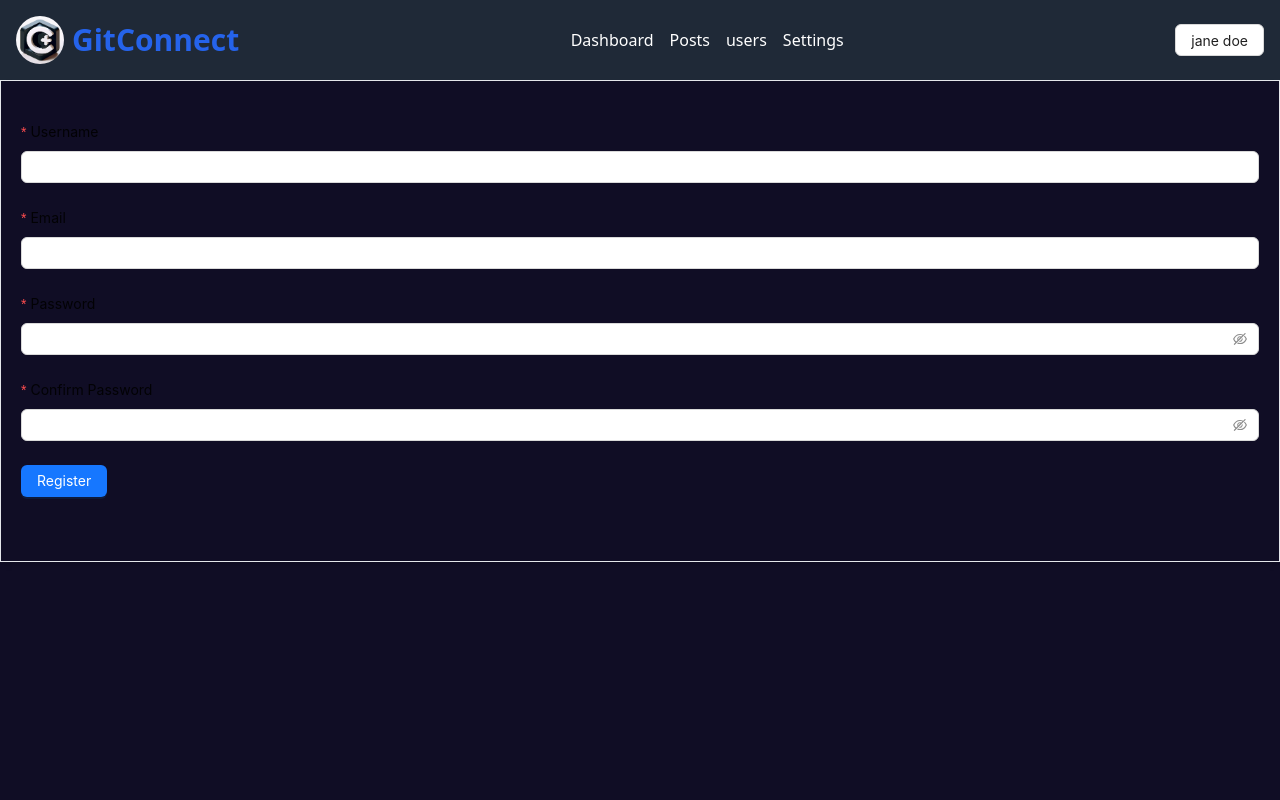
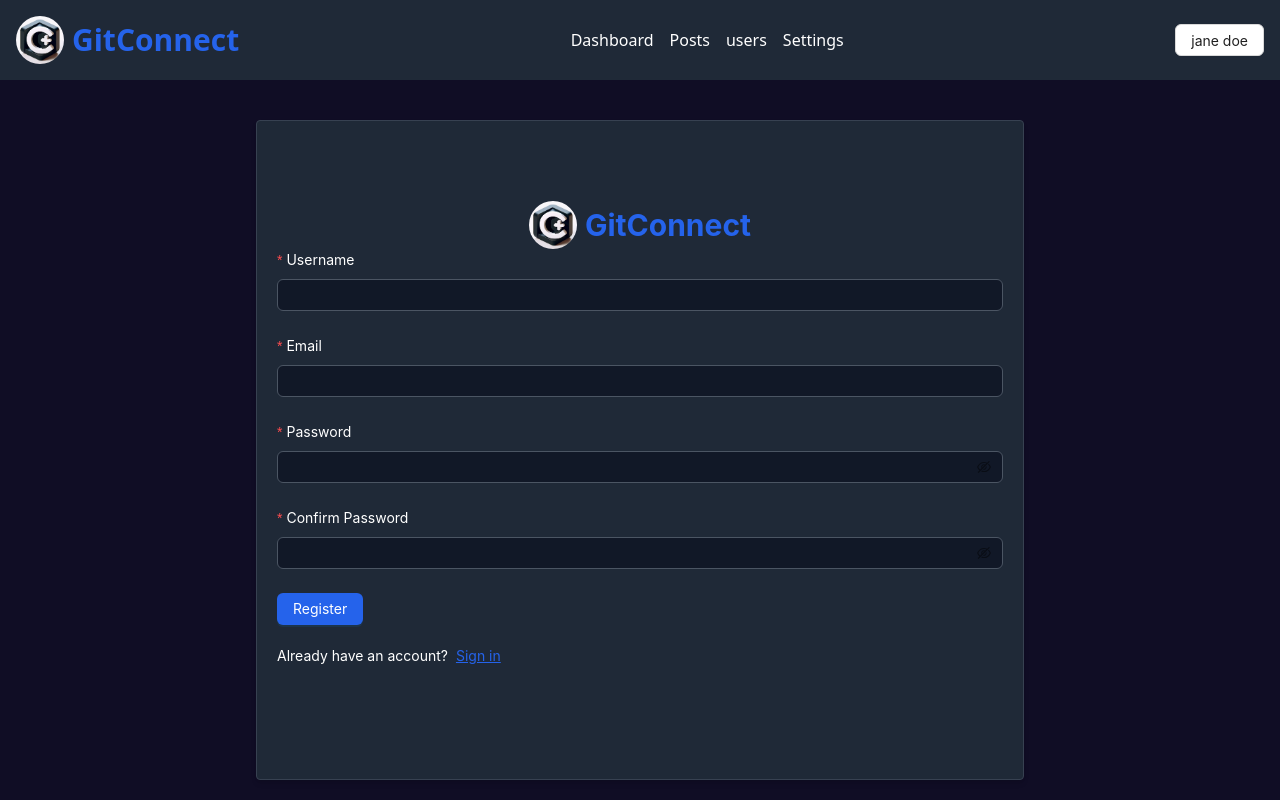
Before and after one commit to Jane49-cloud/git-connect, a Next.js app: page /signup in a window 1280 px wide. Shown: the top 800 px of the page. Built offline with nearby package versions, Linux system fonts and the light colour scheme.

Commit message:
updated Auth forms design

```diff
--- a/app/components/auth/login.tsx
+++ b/app/components/auth/login.tsx
@@ -2,6 +2,9 @@
 "use client";
 import React from "react";
 import { Form, Input, Button } from "antd";
+import Link from "next/link";
+import Image from "next/image";
+import Logo from "../../assets/logoGc.jpeg";
 
 const LoginForm: React.FC = () => {
   const [form] = Form.useForm();
@@ -12,10 +15,24 @@ const LoginForm: React.FC = () => {
   };
 
   return (
-    <Form form={form} onFinish={handleSubmit} layout="vertical" className='max-w-7xl mx-auto border  shadow-md  p-5 py-10 min-h-[60vh]'>
+    <Form
+      form={form}
+      onFinish={handleSubmit}
+      layout="vertical"
+      className="max-w-3xl mx-auto border border-gray-700 bg-gray-800 shadow-md p-5 py-20 min-h-[50vh] rounded"
+    >
+      <div className="flex items-center justify-center gap-2">
+        <Image
+          className="w-12 h-full object-cover z-10 rounded-full"
+          src={Logo}
+          alt="Hero Banner"
+        />
+
+        <h1 className="text-3xl font-bold text-blue-600">GitConnect</h1>
+      </div>
       <Form.Item
         name="email"
-        label="Email"
+        label={<span className="text-white">Email</span>}
         rules={[
           {
             required: true,
@@ -24,21 +41,31 @@ const LoginForm: React.FC = () => {
           },
         ]}
       >
-        <Input />
+        <Input className="bg-gray-900 text-white border-gray-600" />
       </Form.Item>
 
       <Form.Item
         name="password"
-        label="Password"
+        label={<span className="text-white">Password</span>}
         rules={[{ required: true, message: "Please enter your password" }]}
       >
-        <Input.Password />
+        <Input.Password className="bg-gray-900 text-white border-gray-600" />
       </Form.Item>
 
       <Form.Item>
-        <Button type="primary" htmlType="submit">
+        <Button
+          type="primary"
+          htmlType="submit"
+          className="bg-blue-600 hover:bg-blue-700"
+        >
           Login
         </Button>
+        <div className="flex gap-2 text-white py-2 mt-5">
+          <p>Do not have an account ?</p>
+          <Link href="/signup" className="text-blue-600 underline">
+            Sign up
+          </Link>
+        </div>
       </Form.Item>
     </Form>
   );
--- a/app/components/auth/register.tsx
+++ b/app/components/auth/register.tsx
@@ -2,6 +2,9 @@
 "use client";
 import React from "react";
 import { Form, Input, Button } from "antd";
+import Link from "next/link";
+import Image from "next/image";
+import Logo from "../../assets/logoGc.jpeg";
 
 const RegistrationForm: React.FC = () => {
   const [form] = Form.useForm();
@@ -16,19 +19,28 @@ const RegistrationForm: React.FC = () => {
       form={form}
       onFinish={handleSubmit}
       layout="vertical"
-      className="max-w-7xl mx-auto border  shadow-md p-5 py-10 min-h-[50vh]"
+      className="max-w-3xl mx-auto border border-gray-700 bg-gray-800 shadow-md p-5 py-20 min-h-[50vh] rounded"
     >
+      <div className="flex items-center justify-center gap-2">
+        <Image
+          className="w-12 h-full object-cover z-10 rounded-full"
+          src={Logo}
+          alt="Hero Banner"
+        />
+
+        <h1 className="text-3xl font-bold text-blue-600">GitConnect</h1>
+      </div>
       <Form.Item
         name="username"
-        label="Username"
+        label={<span className="text-white">Username</span>}
         rules={[{ required: true, message: "Please enter your username" }]}
       >
-        <Input />
+        <Input className="bg-gray-900 text-white border-gray-600" />
       </Form.Item>
 
       <Form.Item
         name="email"
-        label="Email"
+        label={<span className="text-white">Email</span>}
         rules={[
           {
             required: true,
@@ -37,20 +49,20 @@ const RegistrationForm: React.FC = () => {
           },
         ]}
       >
-        <Input />
+        <Input className="bg-gray-900 text-white border-gray-600" />
       </Form.Item>
 
       <Form.Item
         name="password"
-        label="Password"
+        label={<span className="text-white">Password</span>}
         rules={[{ required: true, message: "Please enter your password" }]}
       >
-        <Input.Password />
+        <Input.Password className="bg-gray-900 text-white border-gray-600" />
       </Form.Item>
 
       <Form.Item
         name="confirmPassword"
-        label="Confirm Password"
+        label={<span className="text-white">Confirm Password</span>}
         dependencies={["password"]}
         rules={[
           { required: true, message: "Please confirm your password" },
@@ -64,13 +76,23 @@ const RegistrationForm: React.FC = () => {
           }),
         ]}
       >
-        <Input.Password />
+        <Input.Password className="bg-gray-900 text-white border-gray-600" />
       </Form.Item>
 
       <Form.Item>
-        <Button type="primary" htmlType="submit">
+        <Button
+          type="primary"
+          htmlType="submit"
+          className="bg-blue-600 hover:bg-blue-700"
+        >
           Register
         </Button>
+        <div className="flex gap-2 my-2 mt-5 text-white">
+          <p>Already have an account?</p>
+          <Link href="/signin" className="text-blue-600 underline">
+            Sign in
+          </Link>
+        </div>
       </Form.Item>
     </Form>
   );
--- a/app/layout.tsx
+++ b/app/layout.tsx
@@ -50,7 +50,7 @@ export default function RootLayout({
         className={`${geistSans.variable} ${geistMono.variable} antialiased`}
       >
         <Navbar />
-        <div className="min-h-screen bg-primary">{children}</div>
+        <div className="min-h-screen bg-primary py-10">{children}</div>
         <Footer />
       </body>
     </html>
```
